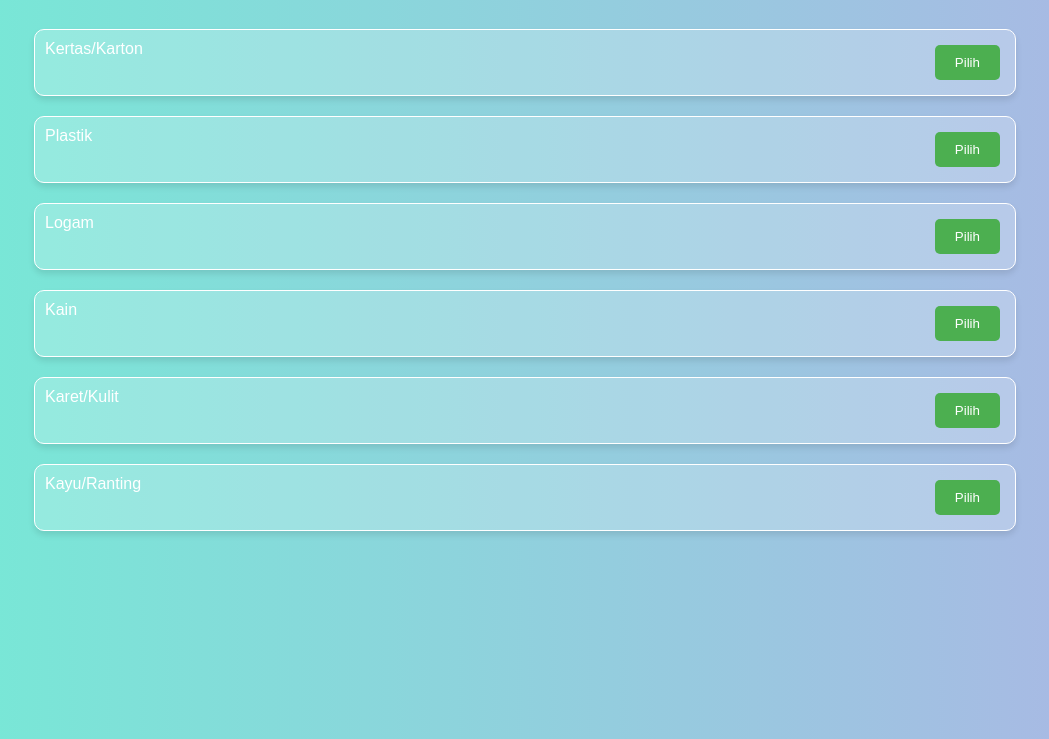
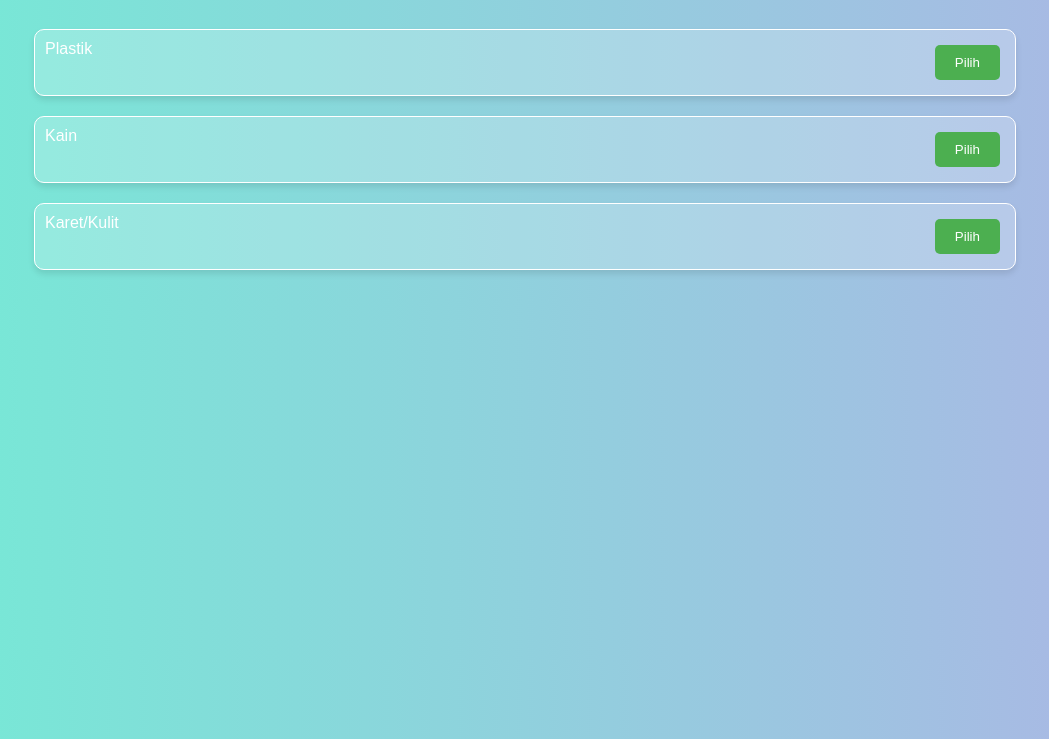
Before and after one commit to alfathtag/kelompok1f2, a plain HTML site: page index.html in a window 1280 px wide. Shown: the part 61-800 px from the top of the page, without its empty margins (115-1164 px from the left). Drawn offline with Linux system fonts and the light colour scheme.

Commit message:
Add files via upload

```diff
--- a/index.html
+++ b/index.html
@@ -74,7 +74,6 @@
       margin-top: 20px;
     }
 
-    /* Input styling */
     input {
       padding: 10px;
       width: 80%;
@@ -119,16 +118,8 @@
   <!-- Kategori Barang Bekas -->
   <div id="kategori" class="category-container">
     <div class="category-item">
-      <span>Kertas/Karton</span>
-      <button onclick="pilihKategori('Kertas/Karton')">Pilih</button>
-    </div>
-    <div class="category-item">
       <span>Plastik</span>
       <button onclick="pilihKategori('Plastik')">Pilih</button>
-    </div>
-    <div class="category-item">
-      <span>Logam</span>
-      <button onclick="pilihKategori('Logam')">Pilih</button>
     </div>
     <div class="category-item">
       <span>Kain</span>
@@ -137,10 +128,6 @@
     <div class="category-item">
       <span>Karet/Kulit</span>
       <button onclick="pilihKategori('Karet/Kulit')">Pilih</button>
-    </div>
-    <div class="category-item">
-      <span>Kayu/Ranting</span>
-      <button onclick="pilihKategori('Kayu/Ranting')">Pilih</button>
     </div>
   </div>
 
@@ -187,12 +174,9 @@
     var hargaTerpilih = 0;
 
     const produkMap = {
-      'Kertas/Karton': { nama: 'Bingkai Foto', harga: 30000 },
       'Plastik': { nama: 'Pot Tanaman', harga: 25000 },
-      'Logam': { nama: 'Gantungan Kunci', harga: 20000 },
       'Kain': { nama: 'Tas Serut', harga: 50000 },
-      'Karet/Kulit': { nama: 'Gelang Karet', harga: 10000 },
-      'Kayu/Ranting': { nama: 'Tempat Alat Tulis', harga: 40000 }
+      'Karet/Kulit': { nama: 'Gelang Karet', harga: 10000 }
     };
 
     function pilihKategori(kategori) {
@@ -242,7 +226,6 @@
         <p>Keuntungan: Rp${keuntungan}</p>
       `;
 
-      // Tampilkan tombol WhatsApp
       document.getElementById('waButton').classList.remove('hidden');
       document.getElementById('waButton').onclick = function() {
         kirimWhatsApp(totalHarga, keuntungan);
@@ -259,12 +242,12 @@
     function undo() {
       document.getElementById('kategori').classList.remove('hidden');
       document.getElementById('menuTindakan').classList.add('hidden');
-      document.getElementById('kalkulator').classList.add('hidden');
+
       document.getElementById('productDisplay').classList.add('hidden');
-      document.getElementById('hasilPerhitungan').innerHTML = '';
-      document.getElementById('waButton').classList.add('hidden');
-    }
-  </script>
+document.getElementById('hasilPerhitungan').innerHTML = '';
+document.getElementById('waButton').classList.add('hidden');
+}
+</script>
 
 </body>
 </html>
```
